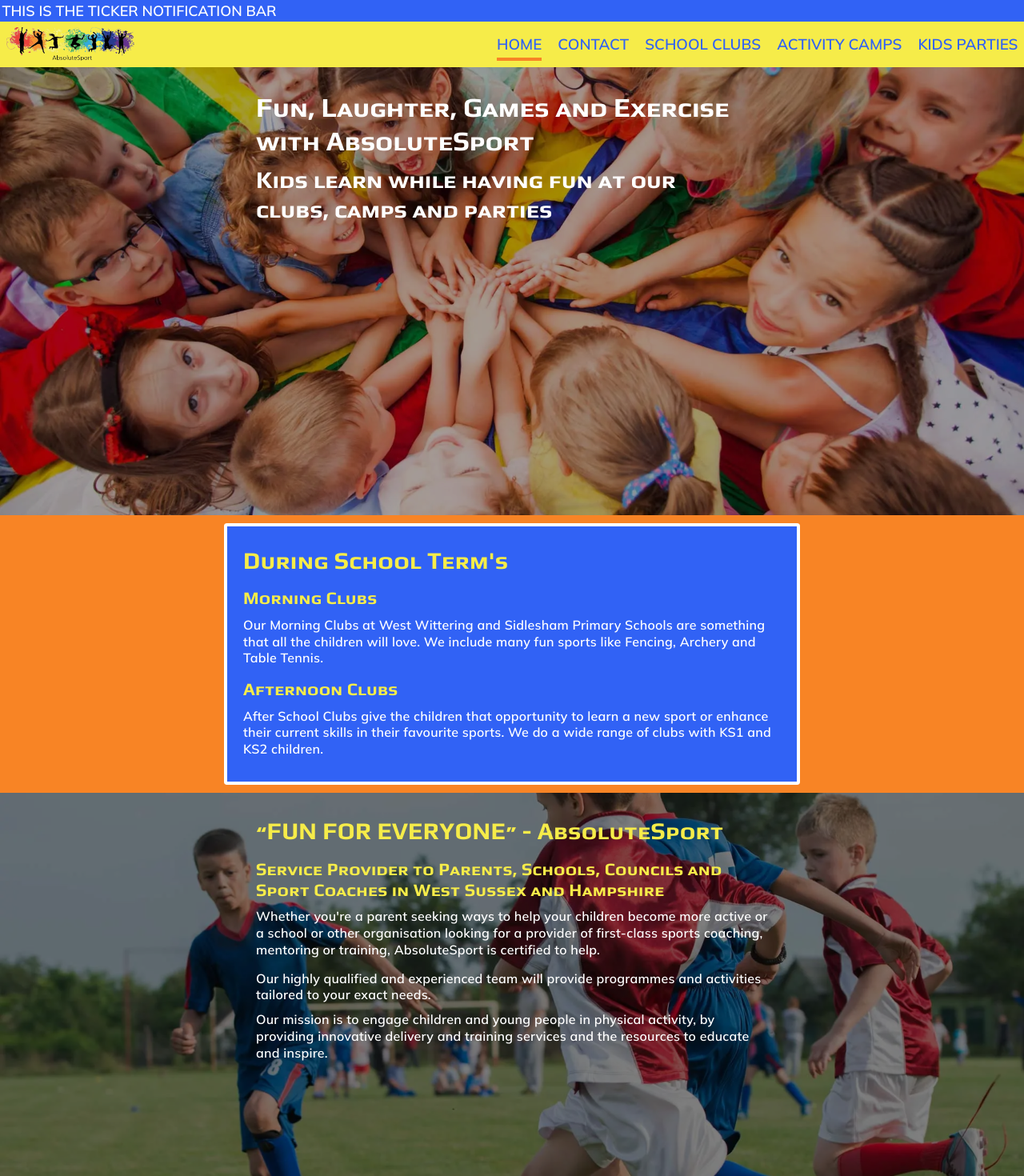
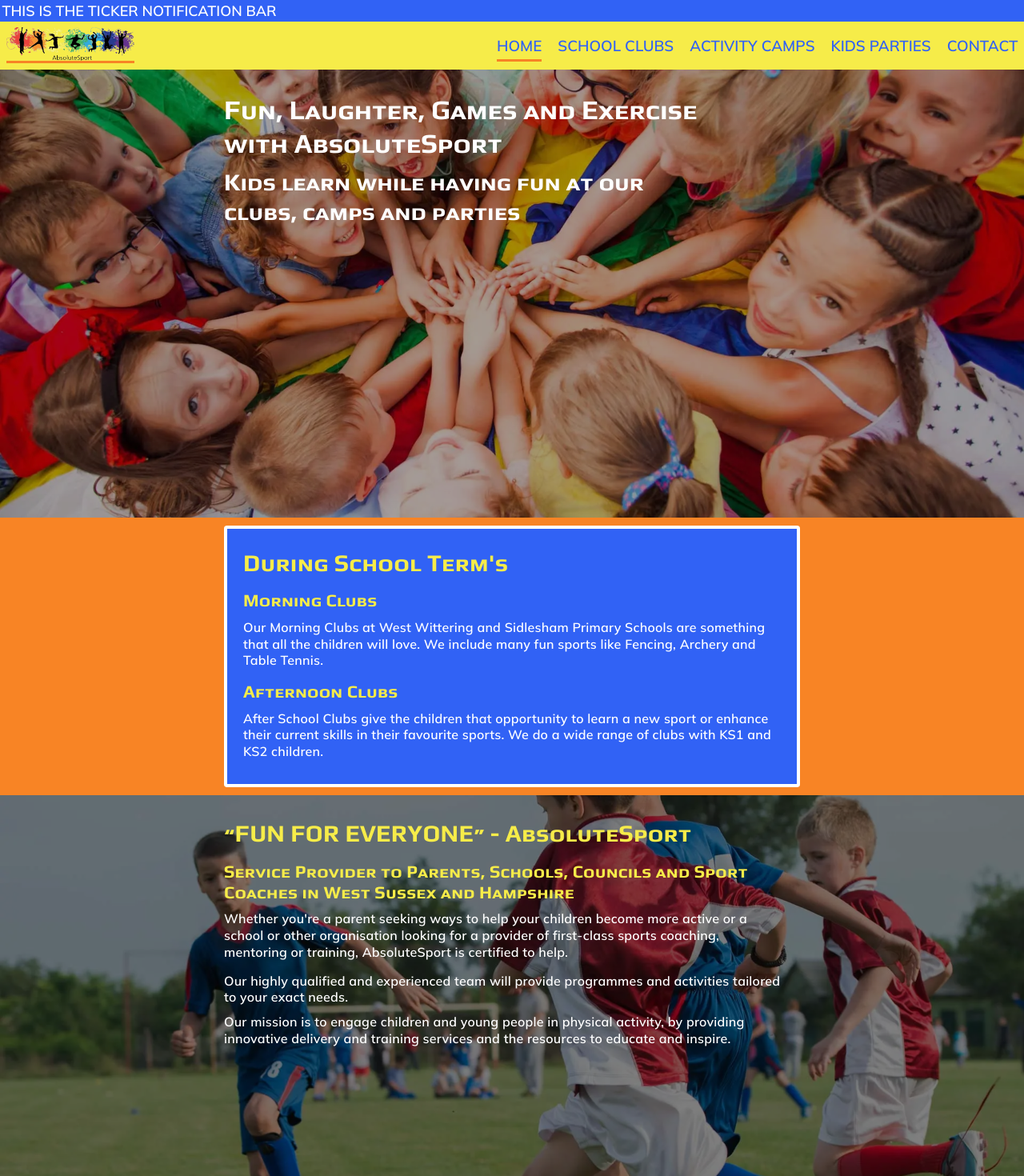
Before and after one commit to SPH73/absoluteSport-ssr-webapp, a Nuxt app: page / in a window 1280 px wide. Shown: the top 1470 px of the page at 80% size. Built offline with nearby package versions, Linux system fonts and the light colour scheme.

Commit message:
updated nav and max-with on homepage

```diff
--- a/components/TheNavbar.vue
+++ b/components/TheNavbar.vue
@@ -14,32 +14,21 @@
 
       <!-- Navbar -->
       <div class="hidden lg:block">
-        <ul class="flex space-x-8 text-3xl font-mulish uppercase">
+        <ul class="flex space-x-8 text-3xl font-mulish uppercase text-secondary">
           <li>
-            <NuxtLink
-              to="/"
-              class="text-secondary active border-b-4 border-primary pb-2 hover:font-bold"
-            >
-              Home</NuxtLink
-            >
+            <NuxtLink to="/" class="pb-2 hover:font-bold"> Home </NuxtLink>
           </li>
           <li>
-            <NuxtLink to="/" class="text-secondary hover:font-bold"> Contact </NuxtLink>
+            <NuxtLink to="/clubs" class="hover:font-bold pb-2"> School Clubs </NuxtLink>
           </li>
           <li>
-            <NuxtLink to="/" class="text-secondary hover:font-bold">
-              School Clubs
-            </NuxtLink>
+            <NuxtLink to="/camps" class="hover:font-bold pb-2"> Activity Camps </NuxtLink>
           </li>
           <li>
-            <NuxtLink to="/" class="text-secondary hover:font-bold">
-              Activity Camps
-            </NuxtLink>
+            <NuxtLink to="/parties" class="hover:font-bold pb-2"> Kids Parties </NuxtLink>
           </li>
           <li>
-            <NuxtLink to="/" class="text-secondary hover:font-bold">
-              Kids Parties
-            </NuxtLink>
+            <NuxtLink to="/contact" class="hover:font-bold pb-2"> Contact </NuxtLink>
           </li>
         </ul>
       </div>
@@ -154,4 +143,9 @@
 });
 </script>
 
-<style scoped></style>
+<style scoped>
+.router-link-active,
+.router-link-exact-active {
+  border-bottom: solid 0.3rem rgb(248 132 37);
+}
+</style>
--- a/pages/index.vue
+++ b/pages/index.vue
@@ -1,8 +1,9 @@
 <script setup></script>
 <template>
   <section
-           class="bg-blend-overlay lg:bg-fixed bg-neutral-600 bg-[url('/img/hero_1920.webp')] bg-center bg-no-repeat bg-cover w-full h-[90vh] md:h-[70vh] pt-10 pb-4">
-    <div class="max-w-6xl mx-auto">
+    class="bg-blend-overlay lg:bg-fixed bg-neutral-600 bg-[url('/img/hero_1920.webp')] bg-center bg-no-repeat bg-cover w-full h-[90vh] md:h-[70vh] pt-10 pb-4"
+  >
+    <div class="max-w-7xl mx-auto">
       <div class="container relative font-play">
         <h1>Fun, Laughter, Games and Exercise with AbsoluteSport</h1>
         <h2>Kids learn while having fun at our clubs, camps and parties</h2>
@@ -14,58 +15,60 @@
       <!-- Reviews -->
     </div>
   </section>
-  <section class="bg-primary">
+  <section>
     <div class="container">
       <BaseCard>
         <BaseContent>
           <template #title>During School Term's</template>
           <template #sub-1>Morning Clubs</template>
-          <template #para-1>Our Morning Clubs at West Wittering and Sidlesham
-            Primary Schools are
-            something that all the children will love. We include many fun
-            sports like
-            Fencing, Archery and Table Tennis.</template>
+          <template #para-1
+            >Our Morning Clubs at West Wittering and Sidlesham Primary Schools are
+            something that all the children will love. We include many fun sports like
+            Fencing, Archery and Table Tennis.</template
+          >
           <template #sub-2>Afternoon Clubs</template>
-          <template #para-2>After School Clubs give the children that
-            opportunity to learn a new sport or
-            enhance their current skills in their favourite sports. We do a wide
-            range of
-            clubs with KS1 and KS2 children.</template>
+          <template #para-2
+            >After School Clubs give the children that opportunity to learn a new sport or
+            enhance their current skills in their favourite sports. We do a wide range of
+            clubs with KS1 and KS2 children.</template
+          >
         </BaseContent>
       </BaseCard>
     </div>
   </section>
   <!-- About -->
   <section
-           class="bg-blend-overlay lg:bg-fixed bg-neutral-700 bg-[url('/img/home_about_1920.webp')] lg:bg-center sm:bg-left bg-no-repeat bg-cover w-full h-[90vh] py-10">
-    <div class="max-w-6xl mx-auto">
+    class="bg-blend-overlay lg:bg-fixed bg-neutral-700 bg-[url('/img/home_about_1920.webp')] lg:bg-center sm:bg-left bg-no-repeat bg-cover w-full h-[90vh] py-10"
+  >
+    <div class="max-w-7xl mx-auto">
       <div class="container">
         <BaseContent>
           <template #title>“FUN FOR EVERYONE” - AbsoluteSport</template>
-          <template #sub-1>Service Provider to Parents, Schools, Councils and
-            Sport Coaches in West
-            Sussex and Hampshire</template>
-          <template #para-1>Whether you're a parent seeking ways to help your
-            children become more active
-            or a school or other organisation looking for a provider of
-            first-class sports
-            coaching, mentoring or training, AbsoluteSport is certified to
-            help.</template>
-          <template #para-2>Our highly qualified and experienced team will
-            provide programmes and
-            activities tailored to your exact needs.</template>
-          <template #para-3>Our mission is to engage children and young people
-            in physical activity, by
-            providing innovative delivery and training services and the
-            resources to
-            educate and inspire.</template>
+          <template #sub-1
+            >Service Provider to Parents, Schools, Councils and Sport Coaches in West
+            Sussex and Hampshire</template
+          >
+          <template #para-1
+            >Whether you're a parent seeking ways to help your children become more active
+            or a school or other organisation looking for a provider of first-class sports
+            coaching, mentoring or training, AbsoluteSport is certified to help.</template
+          >
+          <template #para-2
+            >Our highly qualified and experienced team will provide programmes and
+            activities tailored to your exact needs.</template
+          >
+          <template #para-3
+            >Our mission is to engage children and young people in physical activity, by
+            providing innovative delivery and training services and the resources to
+            educate and inspire.</template
+          >
         </BaseContent>
         <!-- <p>Read more about AbsoluteSport -></p> -->
       </div>
     </div>
   </section>
-  <section class="bg-primary">
-    <div class="max-w-6xl mx-auto">
+  <section>
+    <div class="max-w-7xl mx-auto">
       <div class="container">
         <BaseCard>
           <BaseContent>
```
